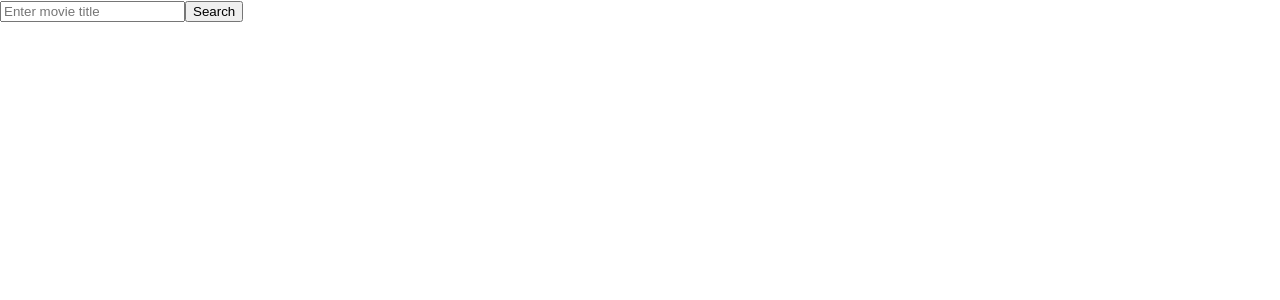
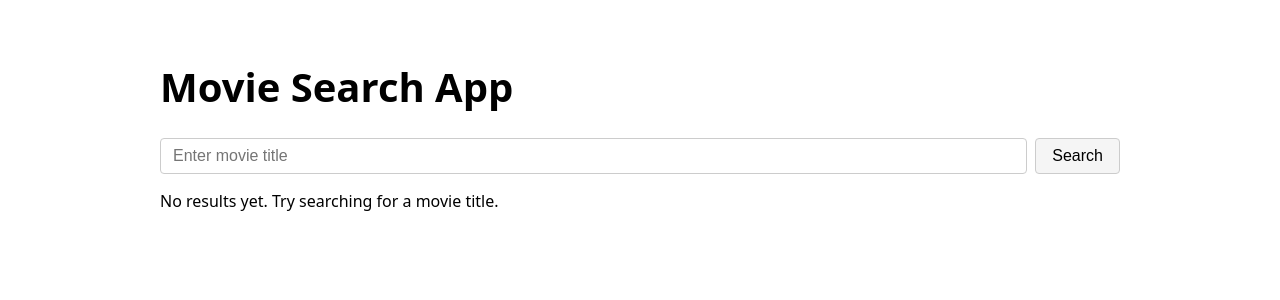
Before and after one commit to SvastikP/FlickFinder, a React (Create React App) app in the folder client/: page / in a window 1280 px wide. Shown: the top 300 px of the page. Built offline with nearby package versions, Linux system fonts and the light colour scheme.

Commit message:
Added search functionality, ratings, and overview

```diff
--- a/client/src/App.js
+++ b/client/src/App.js
@@ -1,50 +1,251 @@
 import React, { useState } from 'react';
+
+const API_BASE = 'http://localhost:4000'; // change if your server uses a different port
 
 export default function App() {
   const [title, setTitle] = useState('');
-  const [result, setResult] = useState(null);
-  const [loading, setLoading] = useState(false);
+  const [results, setResults] = useState([]);
+  const [loadingSearch, setLoadingSearch] = useState(false);
+  const [error, setError] = useState(null);
 
+  const [view, setView] = useState('search'); // 'search' or 'details'
+  const [selectedMovie, setSelectedMovie] = useState(null);
+  const [loadingDetails, setLoadingDetails] = useState(false);
+
+  // 🔍 Search movies by title
   async function handleSearch(e) {
     e.preventDefault();
     if (!title.trim()) return;
-    setLoading(true);
+
+    setLoadingSearch(true);
+    setError(null);
+    setResults([]);
+    setSelectedMovie(null);
+    setView('search');
+
     try {
-      const res = await fetch(`http://localhost:4000/movie/search?title=${encodeURIComponent(title)}`);
+      const res = await fetch(
+        `${API_BASE}/movie/search?title=${encodeURIComponent(title)}`
+      );
+      if (!res.ok) {
+        throw new Error(`Search failed with status ${res.status}`);
+      }
       const data = await res.json();
-      setResult(data);
+      // expecting backend: { results: [...] }
+      setResults(data.results || []);
     } catch (err) {
-      setResult({ exists: false, results: [], error: err.message });
+      console.error(err);
+      setError(err.message);
     } finally {
-      setLoading(false);
+      setLoadingSearch(false);
     }
   }
 
+  // 🎬 When user clicks a movie → load details (overview + avg rating)
+  async function handleMovieClick(movie) {
+    setLoadingDetails(true);
+    setError(null);
+    setSelectedMovie(null);
+
+    try {
+      const titleParam = encodeURIComponent(movie.original_title || movie.title);
+
+      const res = await fetch(
+        `${API_BASE}/movie/details?title=${titleParam}`
+      );
+
+      if (!res.ok) {
+        throw new Error(`Details failed with status ${res.status}`);
+      }
+
+      const data = await res.json();
+      setSelectedMovie(data);
+      setView('details');
+    } catch (err) {
+      console.error(err);
+      setError(err.message);
+      setSelectedMovie(null);
+    } finally {
+      setLoadingDetails(false);
+    }
+  }
+
+  function handleBackToSearch() {
+    setView('search');
+    setSelectedMovie(null);
+  }
+
   return (
-      <div>
-        <form onSubmit={handleSearch}>
-          <input
+    <div
+      style={{
+        fontFamily: 'system-ui, -apple-system, BlinkMacSystemFont, sans-serif',
+        padding: '2rem',
+        maxWidth: '960px',
+        margin: '0 auto',
+      }}
+    >
+      {/* TITLE (visible on both views) */}
+      <h1
+        style={{
+          fontSize: '2.5rem',
+          fontWeight: 700,
+          marginBottom: '1.5rem',
+        }}
+      >
+        Movie Search App
+      </h1>
+
+      {view === 'search' && (
+        <>
+          {/* SEARCH BAR ONLY ON STARTING SCREEN */}
+          <form
+            onSubmit={handleSearch}
+            style={{ display: 'flex', gap: '0.5rem', marginBottom: '1rem' }}
+          >
+            <input
               value={title}
               onChange={e => setTitle(e.target.value)}
               placeholder="Enter movie title"
-          />
-          <button type="submit" disabled={loading}>Search</button>
-        </form>
+              style={{
+                flex: 1,
+                padding: '0.5rem 0.75rem',
+                fontSize: '1rem',
+                border: '1px solid #ccc',
+                borderRadius: '4px',
+              }}
+            />
+            <button
+              type="submit"
+              disabled={loadingSearch}
+              style={{
+                padding: '0.5rem 1rem',
+                fontSize: '1rem',
+                borderRadius: '4px',
+                border: '1px solid #ccc',
+                background: '#f5f5f5',
+                cursor: loadingSearch ? 'default' : 'pointer',
+              }}
+            >
+              {loadingSearch ? 'Searching…' : 'Search'}
+            </button>
+          </form>
 
-        {loading && <p>Loading...</p>}
+          {error && (
+            <p style={{ color: 'red', marginBottom: '1rem' }}>Error: {error}</p>
+          )}
 
-        {result && (
-            <div>
+          {/* SEARCH RESULTS LIST */}
+          {loadingSearch && <p>Searching for movies…</p>}
 
-              <p>{result.exists ? 'Movie(s) found:' : 'No match found.'}</p>
-              <ul>
-                {result.results.map(r => (
-                    <li key={r.id}>{r.original_title} (id: {r.id})</li>
+          {!loadingSearch && results.length > 0 && (
+            <>
+              <h2 style={{ fontSize: '1.25rem', margin: '0.5rem 0' }}>
+                Results
+              </h2>
+              <ul
+                style={{
+                  listStyle: 'none',
+                  padding: 0,
+                  margin: 0,
+                  border: '1px solid #eee',
+                  borderRadius: '4px',
+                }}
+              >
+                {results.map(movie => (
+                  <li
+                    key={movie.id}
+                    onClick={() => handleMovieClick(movie)}
+                    style={{
+                      padding: '0.5rem 0.75rem',
+                      borderBottom: '1px solid #eee',
+                      cursor: 'pointer',
+                    }}
+                  >
+                    <strong>{movie.original_title || movie.title}</strong>{' '}
+                    <span style={{ color: '#555' }}> (ID: {movie.id})</span>
+                  </li>
                 ))}
               </ul>
-              {result.error && <p>Error: {result.error}</p>}
+            </>
+          )}
+
+          {!loadingSearch && !results.length && (
+            <p style={{ marginTop: '0.5rem' }}>
+              No results yet. Try searching for a movie title.
+            </p>
+          )}
+        </>
+      )}
+
+      {view === 'details' && (
+        <div>
+          <button
+            onClick={handleBackToSearch}
+            style={{
+              marginBottom: '1rem',
+              padding: '0.25rem 0.75rem',
+              borderRadius: '4px',
+              border: '1px solid #ccc',
+              background: '#f5f5f5',
+              cursor: 'pointer',
+            }}
+          >
+            ← Back to search
+          </button>
+
+          {error && (
+            <p style={{ color: 'red', marginBottom: '1rem' }}>Error: {error}</p>
+          )}
+
+          {loadingDetails && <p>Loading movie details…</p>}
+
+          {!loadingDetails && selectedMovie && (
+            <div
+              style={{
+                padding: '1rem',
+                border: '1px solid #eee',
+                borderRadius: '4px',
+                background: '#fafafa',
+              }}
+            >
+              <h2
+                style={{
+                  fontSize: '1.75rem',
+                  fontWeight: 600,
+                  marginBottom: '0.25rem',
+                }}
+              >
+                {selectedMovie.original_title ||
+                  selectedMovie.title ||
+                  'Untitled'}
+              </h2>
+
+              <p style={{ marginBottom: '0.5rem', color: '#555' }}>
+                ID: {selectedMovie.id}
+              </p>
+
+              <p style={{ marginBottom: '0.75rem' }}>
+                <strong>Average rating: </strong>
+                {selectedMovie.average_rating !== undefined &&
+                selectedMovie.average_rating !== null
+                  ? Number.isFinite(selectedMovie.average_rating)
+                    ? selectedMovie.average_rating.toFixed(2)
+                    : selectedMovie.average_rating
+                  : 'No rating available'}
+              </p>
+
+              <p>
+                <strong>Overview: </strong>
+                {selectedMovie.overview || 'No overview available.'}
+              </p>
             </div>
-        )}
-      </div>
+          )}
+
+          {!loadingDetails && !selectedMovie && !error && (
+            <p>Select a movie from the results (go back) to see details.</p>
+          )}
+        </div>
+      )}
+    </div>
   );
 }
```
Also changed, not shown: 1 other file (tests, documents, lock files or other folders).
